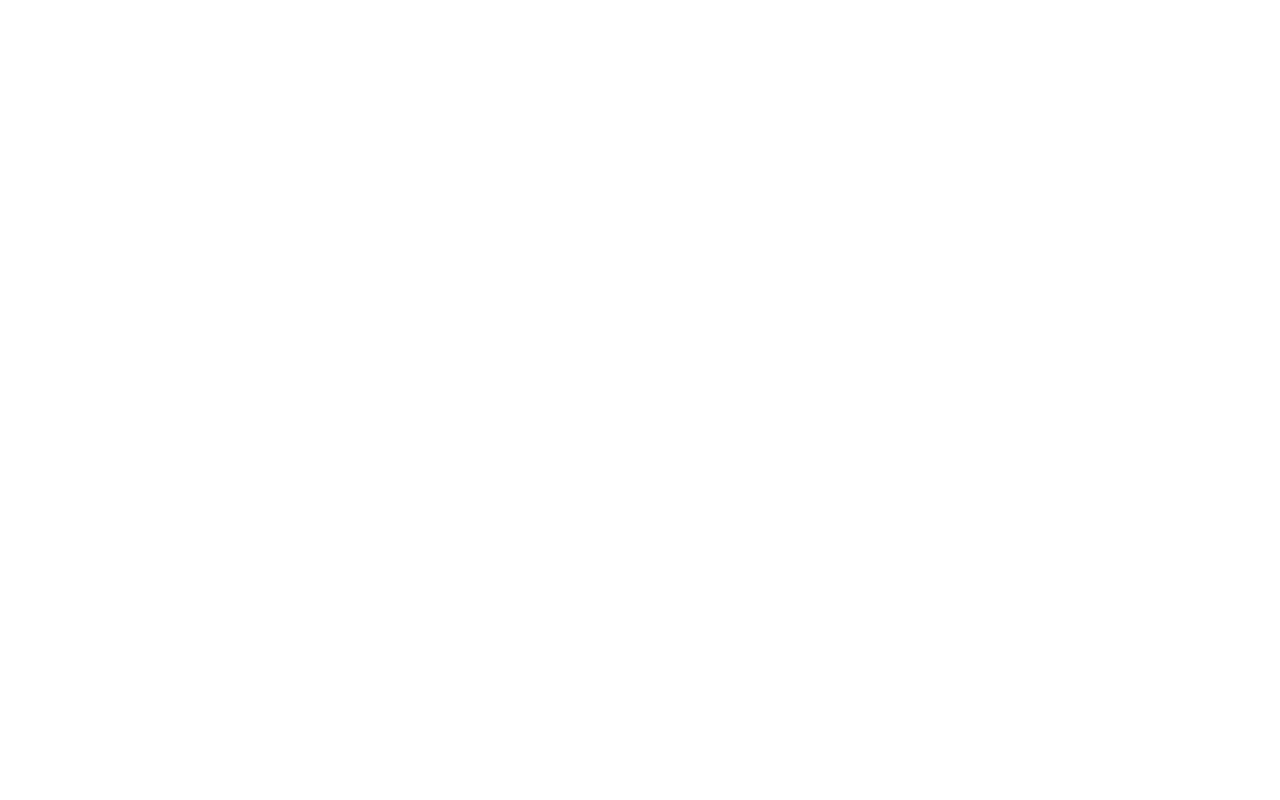
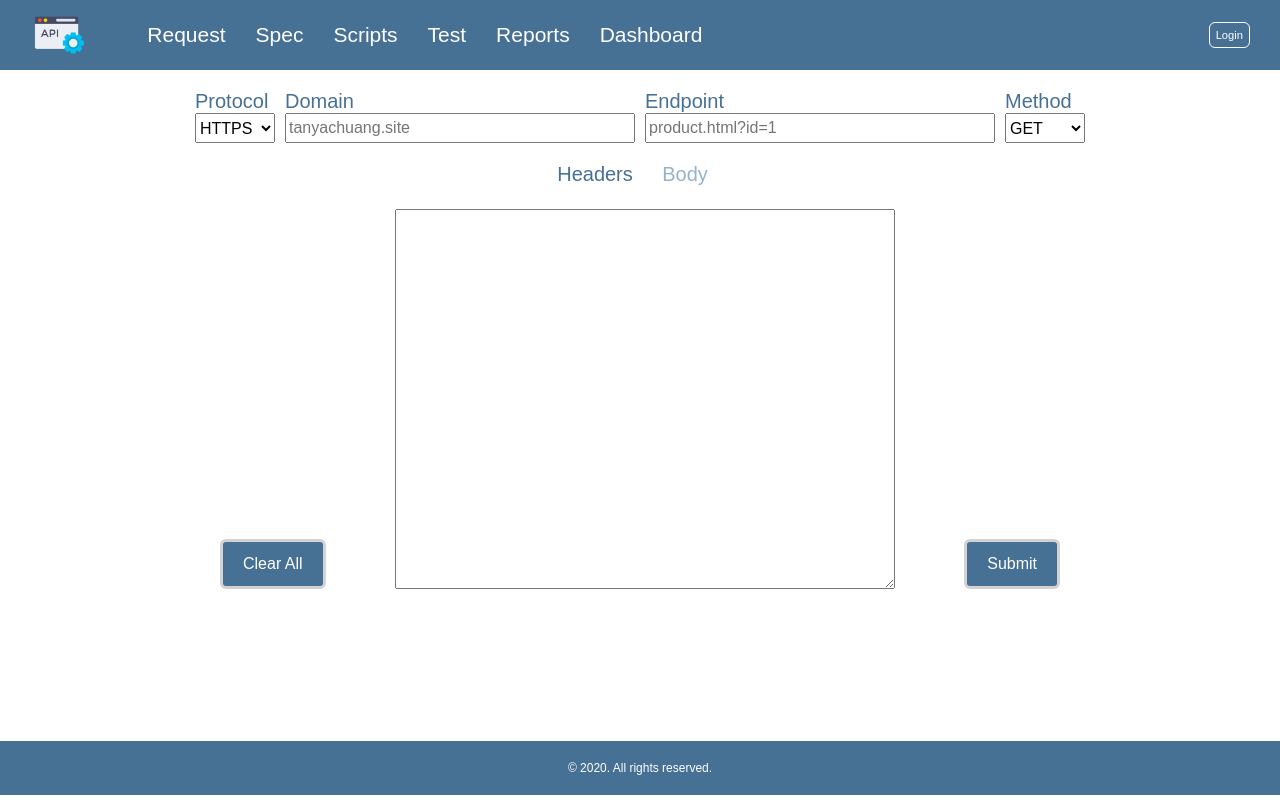
Before and after one commit to tanyachuang94/API_test_tool, a website: page public/request.html in a window 1280 px wide. Drawn offline with Linux system fonts and the light colour scheme.

Commit message:
request page done

```diff
--- /dev/null
+++ b/public/css/base.css
@@ -0,0 +1,81 @@
+html, body{
+	margin:0px;
+}
+body{
+	font-size:20px;
+	font-family: arial, "微軟正黑體", "新細明體", sans-serif;
+}
+form{
+	margin:0px;padding:0px;
+}
+a{
+	text-decoration:none;color:inherit;
+}
+input, img{
+	vertical-align:middle;
+}
+textarea{
+  overflow-y:scroll;
+}
+button{
+  height: 50px;
+  background-color: rgb(70, 112, 148);
+  border: solid lightgrey; border-radius:6px;
+  font-size: 16px; color: white;
+  padding: 10px 20px;
+  text-align: center;
+}
+.view{
+	height:82%; width:100%;max-width:1200px;margin:0px auto;
+}
+header{
+  display:flex; height:70px;
+  color:#ffffff; background-color:rgb(70, 112, 148);
+  font-size:0.7em; align-items:center;
+  flex-wrap: wrap; flex-direction: row;
+  justify-content: space-between;
+}
+header>.logo{
+	flex:none;width:80px;margin-left:30px;
+}
+header>.logo img{
+	width:auto;height:48px;
+}
+header>.user{
+  flex:none;
+  margin-right:30px;
+  font-size:0.8em;
+}
+header>nav{
+  display: flex;width:80%;
+  flex-wrap: wrap;flex-direction: row;
+  justify-content: flex-start;
+}
+header>nav>.item{
+  margin-right:30px;
+  font-size:1.5em;text-align:center;
+	cursor:pointer;
+}
+header>nav>.item:hover{
+	color:#aee4f5;
+}
+header>nav>.current{
+	color:#aee4f5;
+}
+main{
+  color:rgb(70, 112, 148)
+}
+footer{
+  bottom: 0; width: 100%;
+  color:#ffffff;background-color:rgb(70, 112, 148);
+  font-size:0.6em;padding:20px 0px;
+}
+footer>.item {
+  display: flex;
+  flex-wrap: wrap;flex-direction: row;
+  justify-content: center;
+  }
+
+@media (max-width:800px){
+
+}
--- /dev/null
+++ b/public/css/request.css
@@ -0,0 +1,28 @@
+@import "base.css";
+.method{
+    display: flex;
+    flex-wrap: wrap;flex-direction: row;
+    justify-content: center;
+    margin: 15px;
+}
+main>.view>form>.method>.item{
+   margin: 5px;
+}
+.url{
+    font-size:0.8em;
+    width: 350px; height:30px;
+}
+select{
+    font-size:0.8em;
+    width:80px; height:30px;
+}
+main>.view>form>.tab, .content{
+    display: flex;
+    flex-wrap: wrap;flex-direction: row;
+    justify-content: center;
+    align-items: flex-end
+}
+.text{
+    width:500px; height:380px;
+    margin:0px auto
+}
--- /dev/null
+++ b/public/js/request.js
@@ -0,0 +1,21 @@
+const headers = document.getElementById('headers');
+const body = document.getElementById('body');
+const headersText = document.getElementById('headersText');
+const bodyText = document.getElementById('bodyText');
+const reqForm = document.getElementById('request');
+const reqBtn = document.getElementById('reqBtn');
+
+headers.addEventListener('click', () => {
+    bodyText.style.display = 'none';
+    headersText.style.display = 'block';
+    body.style.color = 'rgb(150, 178, 202)';
+    headers.style.color = 'rgb(70, 112, 148)';
+})
+
+body.addEventListener('click', () => {
+    headersText.style.display = 'none';
+    bodyText.style.display = 'block';
+    bodyText.style.backgroundColor= 'rgb(238,238,238)';
+    headers.style.color = 'rgb(150, 178, 202)';
+    body.style.color = 'rgb(70, 112, 148)';
+})
--- a/public/request.html
+++ b/public/request.html
@@ -2,13 +2,67 @@
   <head>
     <meta charset="utf-8">
     <title>API Test Tool</title>
+    <link rel="stylesheet" href="css/request.css">
   </head>
   <body>
     <header>
+      <div class="logo"><img src="imgs/logo_api.png" /></div>
+		<nav>
+			<div class="item"><a href="./request.html">Request</a></div>
+			<div class="item"><a href="./spec">Spec</a></div>
+      <div class="item"><a href="./script">Scripts</a></div>
+      <div class="item"><a href="./test">Test</a></div>
+      <div class="item"><a href="./test">Reports</a></div>
+      <div class="item"><a href="./test">Dashboard</a></div>
+		</nav>
+    <div class="user" style="border: solid 1px white; padding: 6px 6px; border-radius:6px;" ><a href="./login">Login</a></div>
     </header>
     <main>
+      <div class="view">
+        <form id="request" action="./" >
+          <div class="method">
+          <div class="item">
+            Protocol </br>
+            <select name="schemes" id="schemes" >
+              <option value="https">HTTPS</option>
+              <option value="http">HTTP</option>
+            </select>
+          </div>
+          <div class="item">
+            Domain </br>
+            <input class="url" type="text" name="domain" id="domain" placeholder="tanyachuang.site" />
+          </div>
+          <div class="item">
+            Endpoint </br>
+            <input class="url" type="text" name="endpoint" id="endpoint" placeholder="product.html?id=1"/>
+          </div>
+          <div class="item">
+            Method </br>
+            <select name="method" id="method" >
+              <option value="GET">GET</option>
+              <option value="POST">POST</option>
+            </select>
+          </div>
+          </div>
+          <div class="tab" style="width:80%; margin:0px auto" >
+            <div id="headers" style="text-align:center; width:90px; color:rgb(70, 112, 148)">Headers</div>
+            <div id="body" style="text-align:center; width:90px; color:rgb(150, 178, 202)">Body</div>
+          </div>
+          </br>
+          <div class="content" style="width:70%; margin:0px auto" >
+            <button type="submit" form="form1" value="clear">Clear All</button>
+            <textarea class="text" name="headersText" id="headersText" style="display:block;"></textarea>
+            <textarea class="text" name="bodyText" id="bodyText" style="display:none;"></textarea>
+            <button type="submit" form="request" value="submit">Submit</button>
+          </div>
+        </form>
+      </div>
     </main>
   </body>
   <footer>
+    <div class="item">
+      &copy; 2020. All rights reserved.
+    </div>
   </footer>
+  <script src='js/request.js'></script>
 </html>
```
Also changed, not shown: README.md, public/css/index.css (deleted), public/imgs/loading.gif (added), public/imgs/logo_api.png (added), public/response.html (added).
